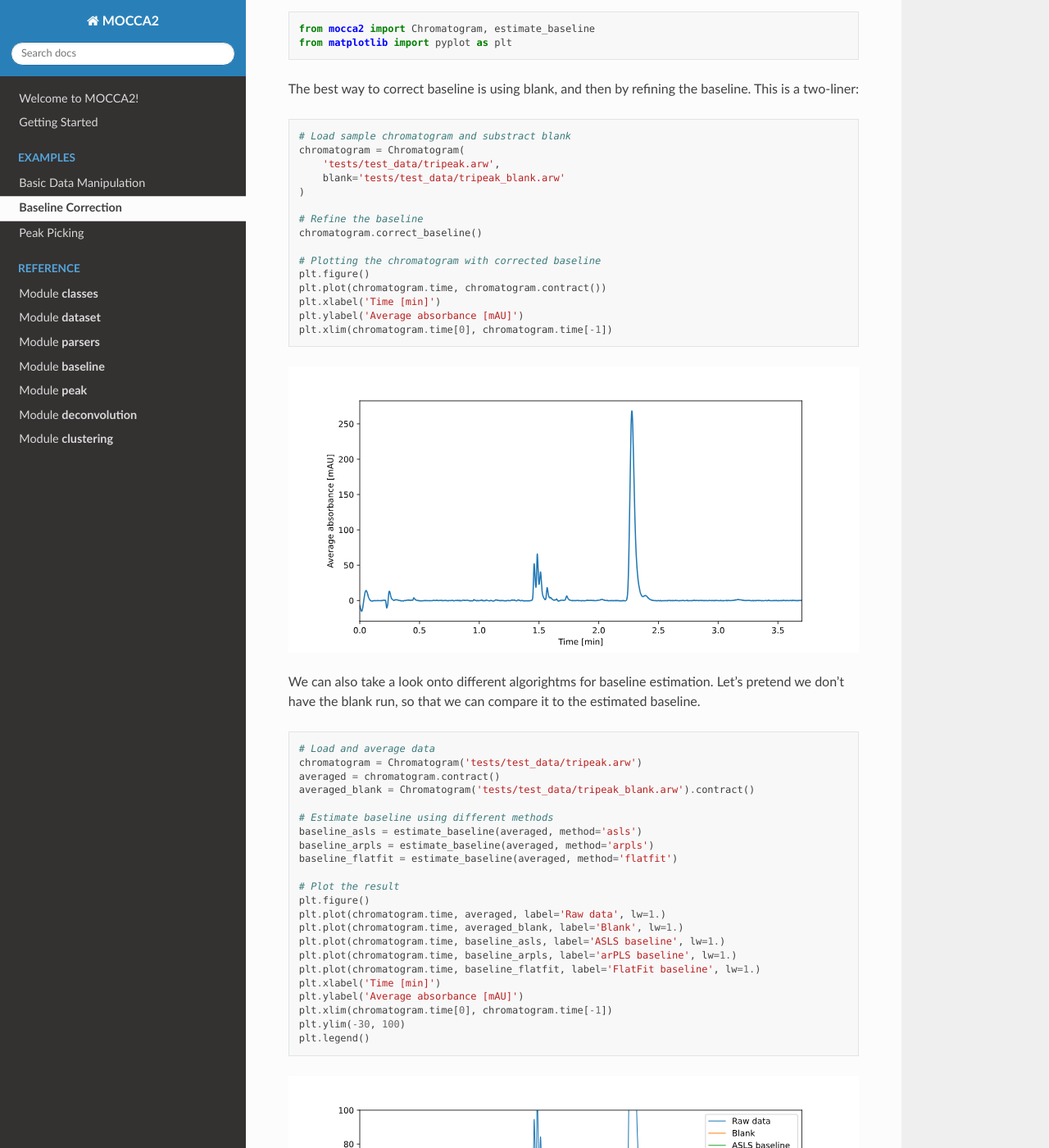
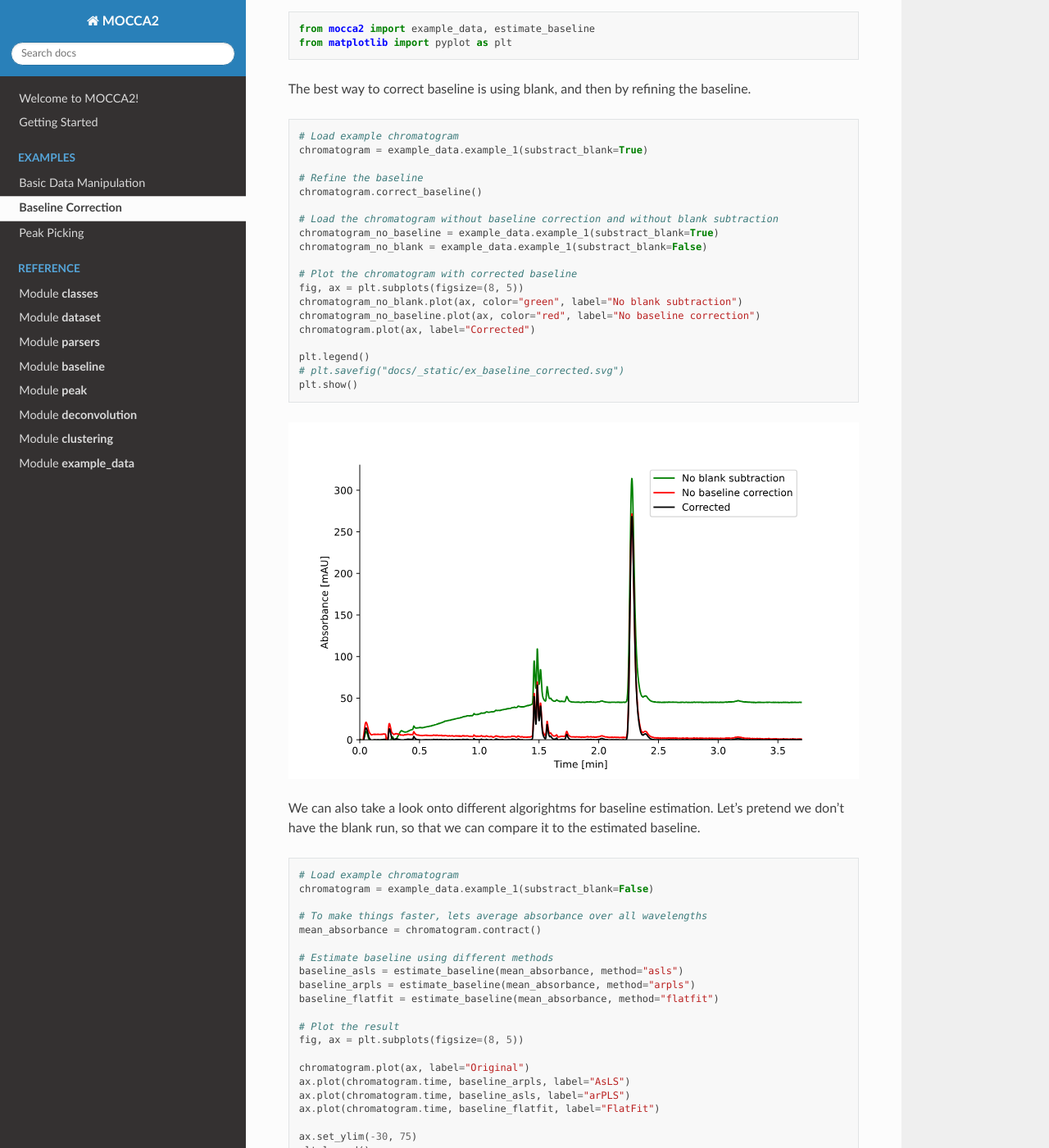
Before and after one commit to Bayer-Group/MOCCA, a Sphinx documentation site: the page built from docs/ex_baseline.rst, in a window 1280 px wide and 1400 px high, scrolled down 242 px. Shown: the whole window at 82% size. Built offline with Sphinx 7.4.7 and the Read the Docs theme 2.0.0, drawn with Linux system fonts in a browser that asks for light colours; some of the changed text lies outside the part shown.

Commit message:
updated examples

```diff
--- a/docs/ex_baseline.rst
+++ b/docs/ex_baseline.rst
@@ -5,60 +5,65 @@ Baseline correction is often overlooked, but it is crucial for accurate peak mod
 
 First let's import MOCCA2.
 
-.. code-block:: Python
+.. code-block:: python
 
-    from mocca2 import Chromatogram, estimate_baseline
+    from mocca2 import example_data, estimate_baseline
     from matplotlib import pyplot as plt
 
-The best way to correct baseline is using blank, and then by refining the baseline. This is a two-liner:
+The best way to correct baseline is using blank, and then by refining the baseline.
 
-.. code-block:: Python
+.. code-block:: python
 
-    # Load sample chromatogram and substract blank
-    chromatogram = Chromatogram(
-        'tests/test_data/tripeak.arw',
-        blank='tests/test_data/tripeak_blank.arw'
-    )
+    # Load example chromatogram
+    chromatogram = example_data.example_1(substract_blank=True)
 
     # Refine the baseline
     chromatogram.correct_baseline()
 
-    # Plotting the chromatogram with corrected baseline
-    plt.figure()
-    plt.plot(chromatogram.time, chromatogram.contract())
-    plt.xlabel('Time [min]')
-    plt.ylabel('Average absorbance [mAU]')
-    plt.xlim(chromatogram.time[0], chromatogram.time[-1])
+    # Load the chromatogram without baseline correction and without blank subtraction
+    chromatogram_no_baseline = example_data.example_1(substract_blank=True)
+    chromatogram_no_blank = example_data.example_1(substract_blank=False)
+
+    # Plot the chromatogram with corrected baseline
+    fig, ax = plt.subplots(figsize=(8, 5))
+    chromatogram_no_blank.plot(ax, color="green", label="No blank subtraction")
+    chromatogram_no_baseline.plot(ax, color="red", label="No baseline correction")
+    chromatogram.plot(ax, label="Corrected")
+
+    plt.legend()
+    # plt.savefig("docs/_static/ex_baseline_corrected.svg")
+    plt.show()
 
 .. image:: _static/ex_baseline_corrected.svg
 
 We can also take a look onto different algorightms for baseline estimation.
 Let's pretend we don't have the blank run, so that we can compare it to the estimated baseline.
 
-.. code-block:: Python
+.. code-block:: python
 
-    # Load and average data
-    chromatogram = Chromatogram('tests/test_data/tripeak.arw')
-    averaged = chromatogram.contract()
-    averaged_blank = Chromatogram('tests/test_data/tripeak_blank.arw').contract()
+    # Load example chromatogram
+    chromatogram = example_data.example_1(substract_blank=False)
+
+    # To make things faster, lets average absorbance over all wavelengths
+    mean_absorbance = chromatogram.contract()
 
     # Estimate baseline using different methods
-    baseline_asls = estimate_baseline(averaged, method='asls')
-    baseline_arpls = estimate_baseline(averaged, method='arpls')
-    baseline_flatfit = estimate_baseline(averaged, method='flatfit')
+    baseline_asls = estimate_baseline(mean_absorbance, method="asls")
+    baseline_arpls = estimate_baseline(mean_absorbance, method="arpls")
+    baseline_flatfit = estimate_baseline(mean_absorbance, method="flatfit")
 
     # Plot the result
-    plt.figure()
-    plt.plot(chromatogram.time, averaged, label='Raw data', lw=1.)
-    plt.plot(chromatogram.time, averaged_blank, label='Blank', lw=1.)
-    plt.plot(chromatogram.time, baseline_asls, label='ASLS baseline', lw=1.)
-    plt.plot(chromatogram.time, baseline_arpls, label='arPLS baseline', lw=1.)
-    plt.plot(chromatogram.time, baseline_flatfit, label='FlatFit baseline', lw=1.)
-    plt.xlabel('Time [min]')
-    plt.ylabel('Average absorbance [mAU]')
-    plt.xlim(chromatogram.time[0], chromatogram.time[-1])
-    plt.ylim(-30, 100)
+    fig, ax = plt.subplots(figsize=(8, 5))
+
+    chromatogram.plot(ax, label="Original")
+    ax.plot(chromatogram.time, baseline_arpls, label="AsLS")
+    ax.plot(chromatogram.time, baseline_asls, label="arPLS")
+    ax.plot(chromatogram.time, baseline_flatfit, label="FlatFit")
+
+    ax.set_ylim(-30, 75)
     plt.legend()
+    # plt.savefig("docs/_static/ex_baseline_comparison.svg")
+    plt.show()
 
 .. image:: _static/ex_baseline_comparison.svg
 
--- a/docs/index.rst
+++ b/docs/index.rst
@@ -56,6 +56,7 @@ Contents
    ref_peak
    ref_deconvolution
    ref_clustering
+   ref_example_data
 
 Contributing
 ============
--- a/docs/ref_baseline.rst
+++ b/docs/ref_baseline.rst
@@ -19,13 +19,13 @@ This is a wrapper for the baseline estimation algorithms :func:`asls()<mocca2.ba
 
 AsLS()
 ~~~~~~
-**As**ymmetric **l**east **s**quares with smoothness penalty.
+**As**\ ymmetric **L**\ east **S**\ quares with smoothness penalty.
 
 .. autofunction:: mocca2.baseline.asls.asls
 
 arPLS()
 ~~~~~~~
-**A**symmetrically **r**eweighted **p**enalized **l**east **s**quares ith smoothness penalty..
+**A**\ symmetrically **r**\ eweighted **P**\ enalized **L**\ east **S**\ quares ith smoothness penalty..
 
 .. autofunction:: mocca2.baseline.arpls.arpls
 
```
Also changed, not shown: other parts of docs/ex_baseline.rst (+1 -1 lines), docs/ref_example_data.rst (added, +44 -0 lines), docs/_static/ex_baseline_comparison.svg, docs/_static/ex_baseline_corrected.svg, 5 other files.
